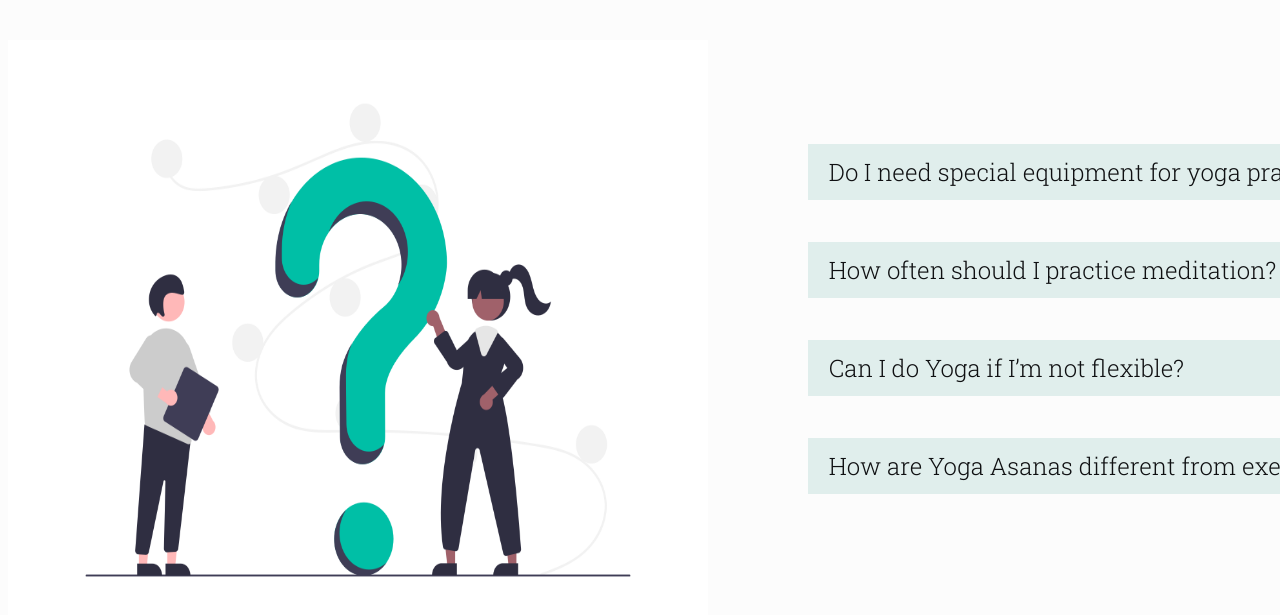
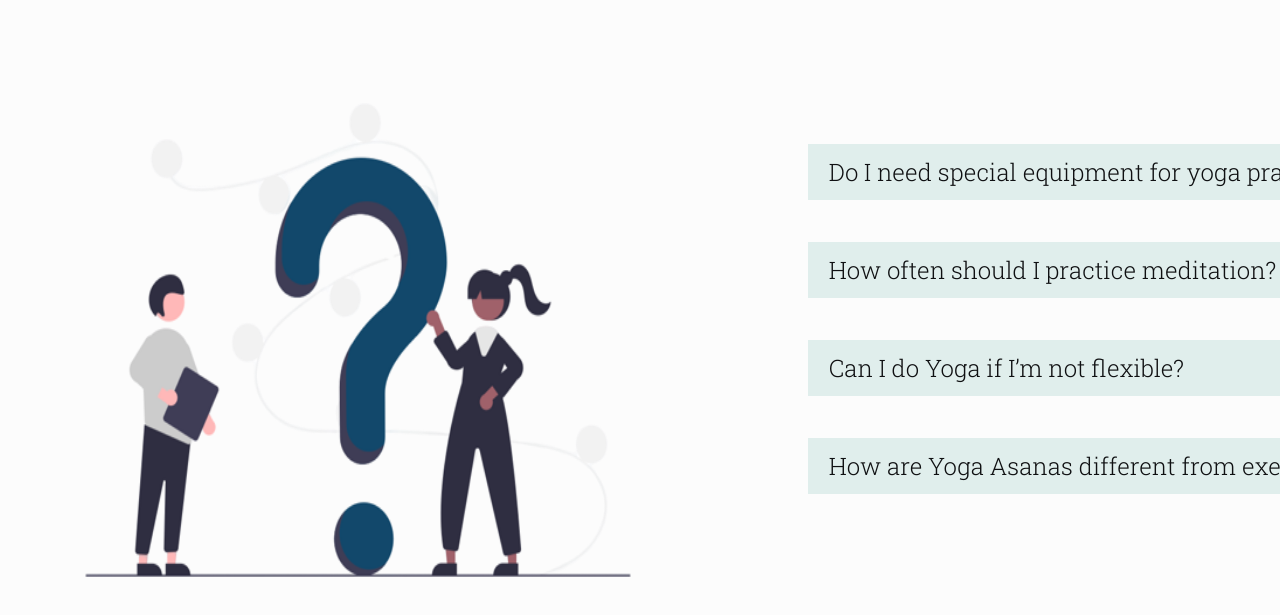
Before and after one commit to ks-nishan/RP-YogiB, a plain HTML site: page files/faq.html in a window 1280 px wide. Shown: the part 67-682 px from the top of the page. Drawn offline with Linux system fonts and the light colour scheme.

Commit message:
bg remove

```diff
--- a/files/faq.html
+++ b/files/faq.html
@@ -16,7 +16,7 @@
     <div class="container">
         <h1>Frequently Asked Questions</h1>
         <br />
-        <img class="images" src="../images/p5.png">
+        <img class="images" src="../images/pa2.png">
         <div class="con">
             <details>
                 <summary>Do I need special equipment for yoga practice?</summary>
```
Also changed, not shown: images/pa1.png (added), images/pa2.png (added).
